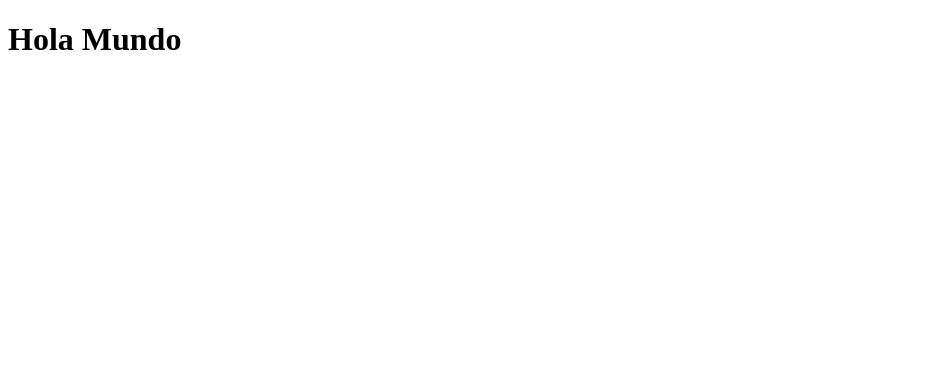
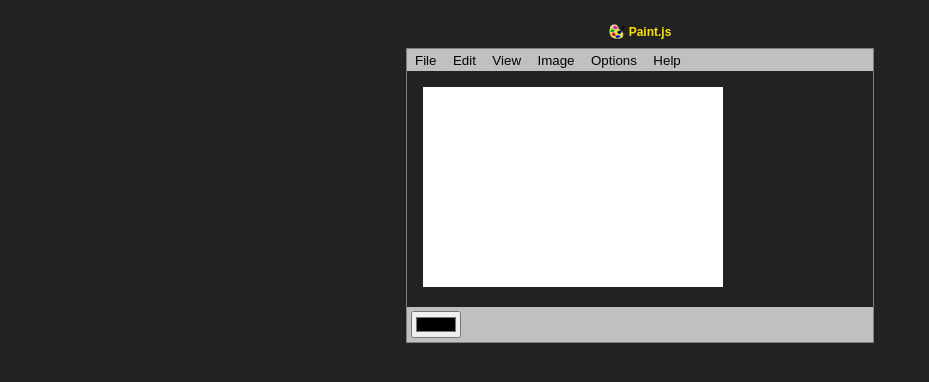
Before and after one commit to AndresDM37/Paint-Window, a plain HTML site: page index.html in a window 1280 px wide. Shown: the whole page, without its empty margins (0-929 px from the left). Drawn offline with Linux system fonts and the light colour scheme.

Commit message:
primera vista del front

```diff
--- a/index.html
+++ b/index.html
@@ -1,11 +1,102 @@
 <!DOCTYPE html>
 <html lang="en">
-<head>
-    <meta charset="UTF-8">
-    <meta name="viewport" content="width=device-width, initial-scale=1.0">
-    <title>Document</title>
-</head>
-<body>
-    <h1>Hola Mundo</h1>
-</body>
+  <head>
+    <meta charset="UTF-8" />
+    <meta name="viewport" content="width=device-width, initial-scale=1.0" />
+    <title>Paint.js</title>
+    <style>
+      *,
+      *::before,
+      *::after {
+        box-sizing: border-box;
+      }
+
+      body {
+        font-family: "Arial", sans-serif;
+        background: #222;
+        padding: 16px;
+        max-width: 500px;
+        margin: 0 auto;
+      }
+
+      h1 {
+        color: #fce300;
+        font-size: 12px;
+        font-weight: 600;
+
+        display: flex;
+        justify-content: center;
+        align-items: center;
+        gap: 4px;
+
+        img {
+          width: 16px;
+          height: auto;
+        }
+      }
+
+      canvas {
+        background: #fff;
+      }
+
+      header {
+        background: silver;
+        padding: 2px;
+
+        button {
+          border: 0;
+          background: transparent;
+
+          &:hover {
+            box-shadow: 1px 1px black, inset -1px -1px gray, inset 1px 1px white;
+          }
+        }
+      }
+
+      main {
+        padding: 16px;
+      }
+
+      footer {
+        background: silver;
+        padding: 4px;
+      }
+
+        #container {
+            border: 1px solid #808080;
+        }
+
+    </style>
+    <script type="module">
+      const $ = (selector) => document.querySelector(selector);
+      const $$ = (selector) => document.querySelectorAll(selector);
+    </script>
+  </head>
+
+  <body>
+    <h1>
+      <img src="./icons/icon.png" alt="Paint.js" />
+      Paint.js
+    </h1>
+
+    <div id="container">
+      <header>
+        <button>File</button>
+        <button>Edit</button>
+        <button>View</button>
+        <button>Image</button>
+        <button>Options</button>
+        <button>Help</button>
+      </header>
+
+      <main>
+        <canvas id="canvas" width="300" height="200"></canvas>
+      </main>
+
+      <footer>
+        <input type="color" id="color-picker" value="#000000" />
+      </footer>
+    </div>
+
+  </body>
 </html>
```
Also changed, not shown: cursor/erase.png (added), cursor/picker.png (added), cursor/pincel.png (added), cursor/point.png (added), icons/clear.png (added), icons/draw.png (added), icons/ellipse.png (added), icons/erase.png (added), icons/fill.png (added), icons/icon.png (added), icons/picker.png (added), icons/rectangle.png (added), icons/star.png (added), icons/trash.png (added).
